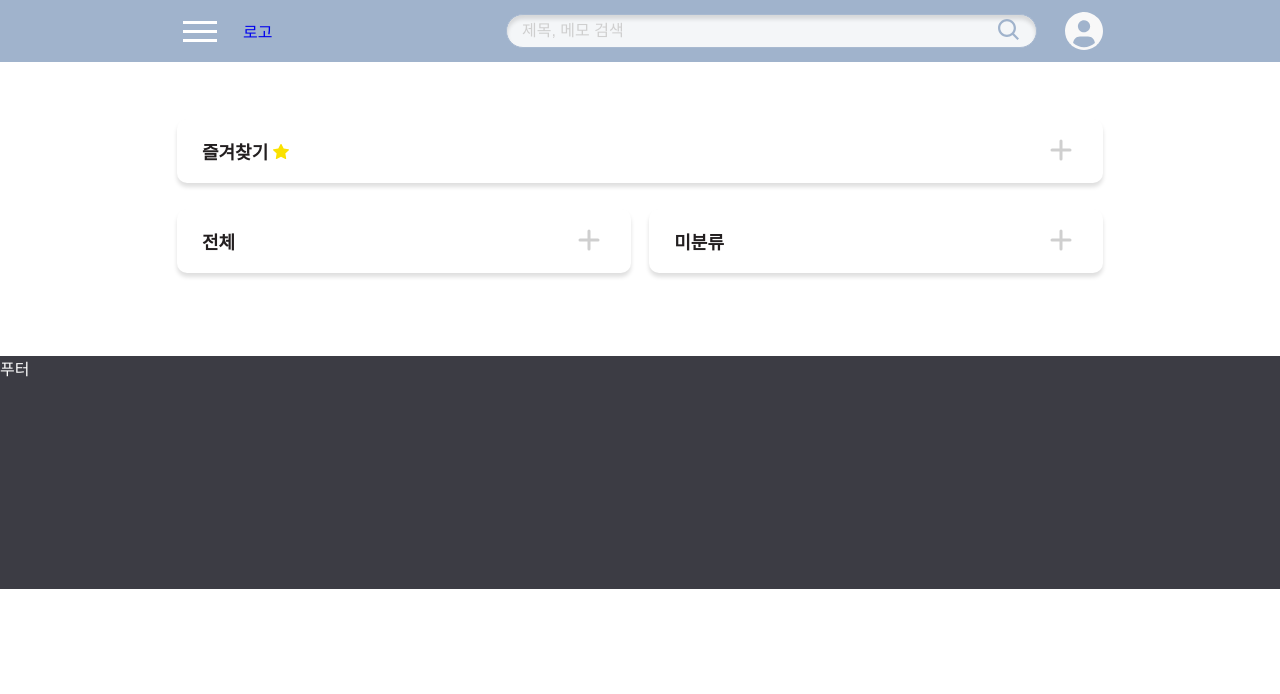
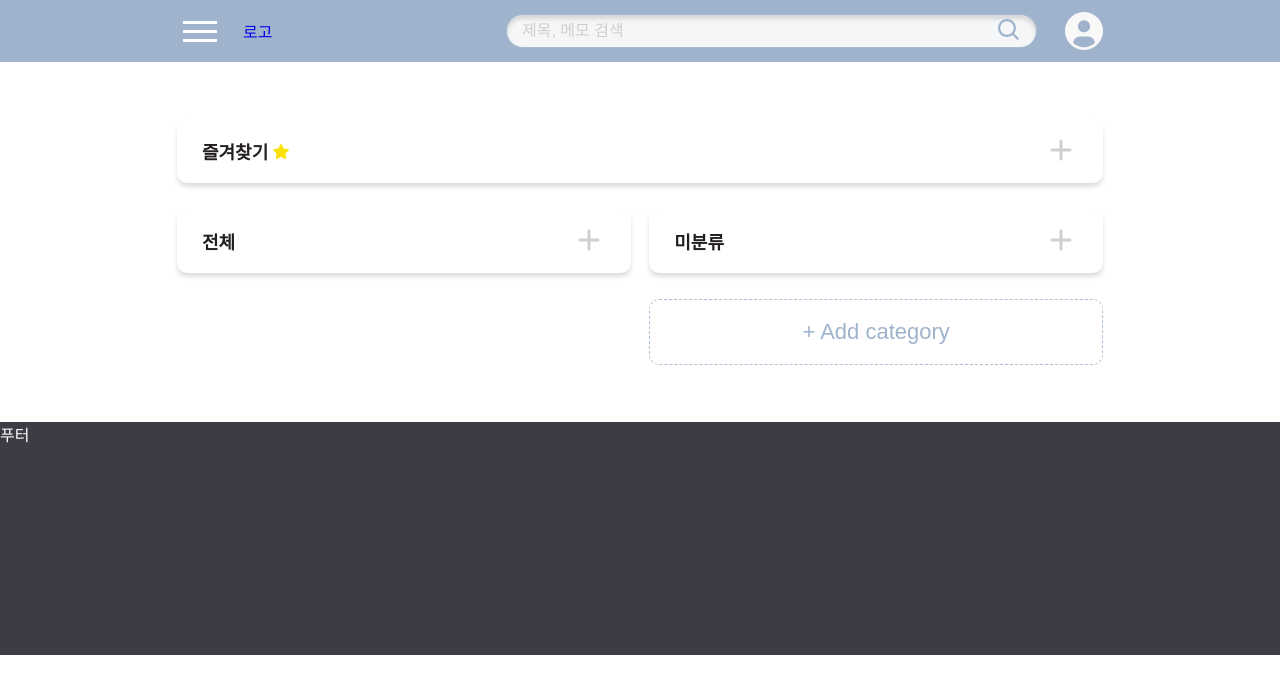
Before and after one commit to Quickchive/Quickchive-frontend, a Vue app: page /main in a window 1280 px wide. Shown: the top 694 px of the page. Built offline with nearby package versions, Linux system fonts and the light colour scheme; a web font is replaced by a local one.

Commit message:
[feat] 카테고리 추가 UI 구현

```diff
--- a/src/assets/scss/common/button.scss
+++ b/src/assets/scss/common/button.scss
@@ -82,3 +82,13 @@ button {
   background-color: transparent;
   margin-left: 10px;
 }
+
+// 카테고리 추가 버튼
+.btn__addCategory {
+  border: 1px dashed #aec0d3;
+  border-radius: 10px;
+  width: 49%;
+  height: 66px;
+  @include font(22px, 400, $color-primary);
+  background-color: transparent;
+}
--- a/src/assets/scss/main.scss
+++ b/src/assets/scss/main.scss
@@ -1,4 +1,9 @@
+@import "./mixin";
+
 .main {
   box-sizing: border-box;
   padding: 57px 177px;
+  .main-btn__wrapper {
+    @include layout(row, center, flex-end);
+  }
 }
--- a/src/components/MainComponent.vue
+++ b/src/components/MainComponent.vue
@@ -5,6 +5,16 @@
       <all-contents></all-contents>
       <unclassified-contents></unclassified-contents>
     </div>
+    <div class="main-btn__wrapper">
+      <button @click="openCategoryModal" class="btn__addCategory">
+        + Add category
+      </button>
+    </div>
+    <category-modal-component
+      v-show="isCategoryModalActive"
+      @close-modal="isCategoryModalActive = false"
+    ></category-modal-component>
+
     <!-- <h1>메인</h1>
     <span v-if="isUserLogin"
       >{{ this.$store.state.userName }}님 환영합니다.</span
@@ -22,8 +32,19 @@ import { saveAuthToCookie } from "@/utils/cookies";
 import FavoriteContents from "@/components/contents/FavoriteContents.vue";
 import AllContents from "@/components/contents/AllContents.vue";
 import UnclassifiedContents from "@/components/contents/UnclassifiedContents.vue";
+import CategoryModalComponent from "./modal/CategoryModalComponent.vue";
 export default {
-  components: { FavoriteContents, AllContents, UnclassifiedContents },
+  components: {
+    FavoriteContents,
+    AllContents,
+    UnclassifiedContents,
+    CategoryModalComponent,
+  },
+  data() {
+    return {
+      isCategoryModalActive: false,
+    };
+  },
   created() {
     const path = this.$route.path;
     const loginInfo = path.slice(6);
@@ -96,6 +117,9 @@ export default {
         console.log(error);
       }
     },
+    openCategoryModal() {
+      this.isCategoryModalActive = true;
+    },
   },
 };
 </script>
--- /dev/null
+++ b/src/components/modal/CategoryModalComponent.vue
@@ -0,0 +1,36 @@
+<template>
+  <div class="modal">
+    <div class="overlay"></div>
+    <div class="modal-card">
+      <div class="modal-card__header">
+        <h1>카테고리 추가</h1>
+        <button
+          type="button"
+          class="btn--transparent btn__close"
+          @click="$emit('close-modal')"
+        >
+          <img :src="closeBtn" />
+        </button>
+      </div>
+      <p>카테고리 추가</p>
+    </div>
+  </div>
+</template>
+
+<script>
+import closeBtn from "@/assets/icon/closeBtn.svg";
+export default {
+  name: "ModalComponent",
+  data() {
+    return {
+      closeBtn,
+    };
+  },
+  props: {
+    modalTitle: String,
+    modalContent: String,
+  },
+};
+</script>
+
+<style></style>
```
